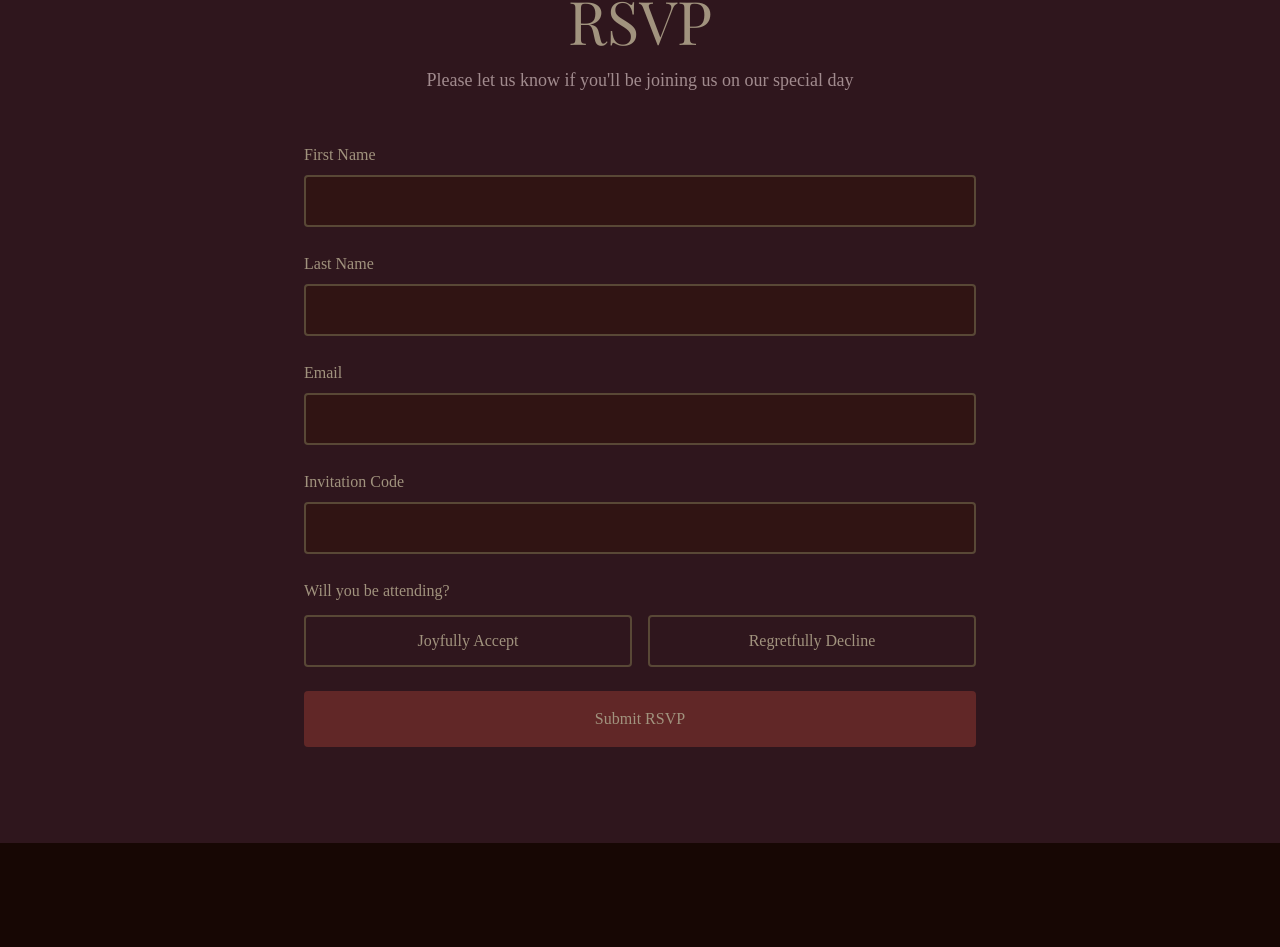
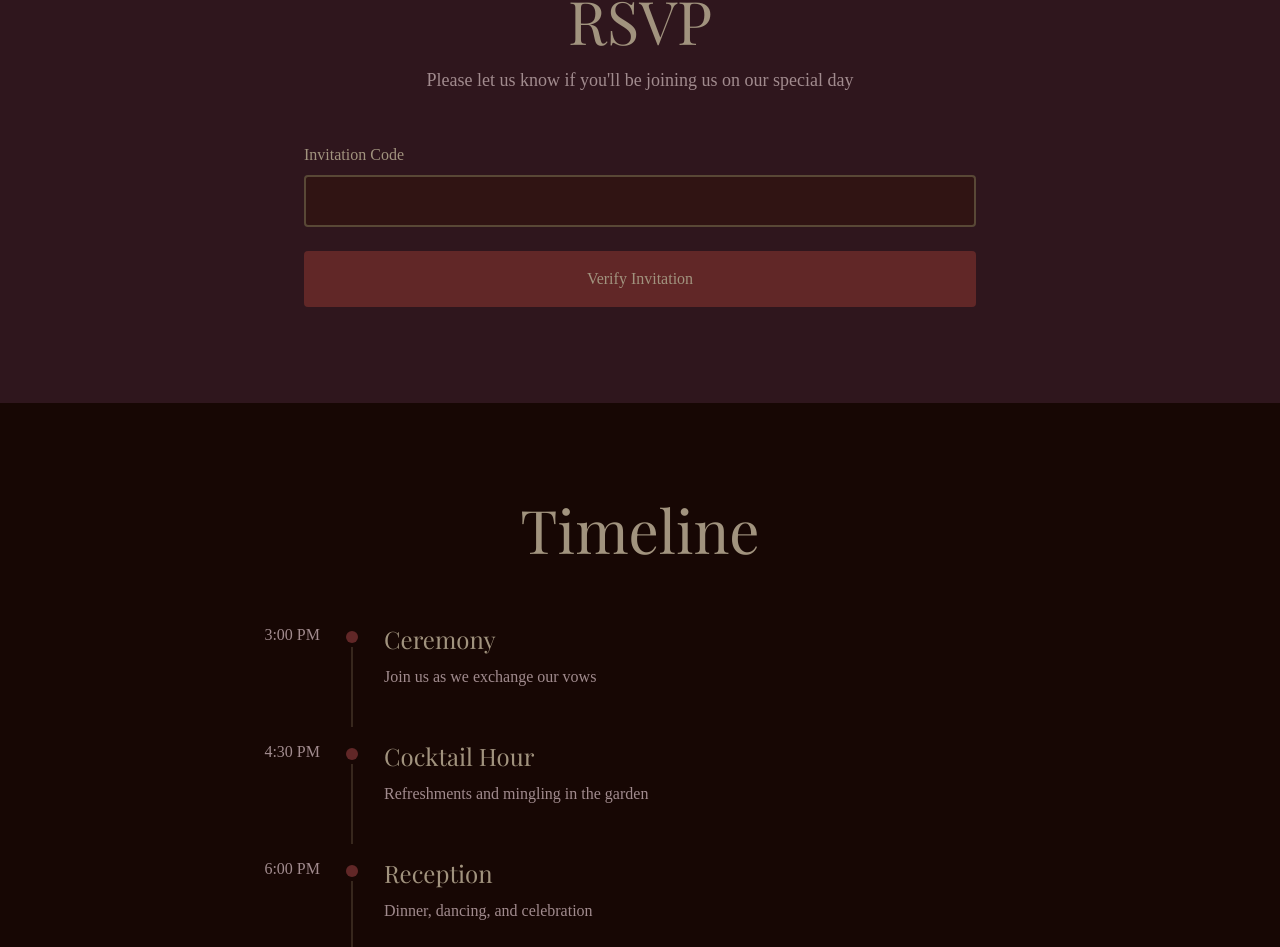
Before and after one commit to RToppin/wedding-website, a React (Vite) app: page / in a window 1280 px wide. Shown: the part 906-1853 px from the top of the page. Built offline with nearby package versions, Linux system fonts and the light colour scheme.

Commit message:
RSVP form takes invitationCode

```diff
--- a/src/pages/RSVP.jsx
+++ b/src/pages/RSVP.jsx
@@ -1,22 +1,73 @@
 import { useState } from "react";
 
 function RSVP() {
+  const [step, setStep] = useState(1);
+
   const [firstName, setFirstName] = useState("");
   const [lastName, setLastName] = useState("");
   const [email, setEmail] = useState("");
   const [invitationCode, setInvitationCode] = useState("");
-  const [attendance, setAttendance] = useState(""); // "yes" | "no"
+  const [attendance, setAttendance] = useState("");
+  const [maxGuests, setMaxGuests] = useState(null);
+  const [guestCount, setGuestCount] = useState("");
+
   const [status, setStatus] = useState({ state: "idle", msg: "" });
 
   function handleChange(e, setter) {
     setter(e.target.value);
   }
 
+  async function verifyCode(e) {
+    e.preventDefault();
+
+    if (!invitationCode.trim()) {
+      setStatus({ state: "error", msg: "Please enter your invitation code." });
+      return;
+    }
+
+    setStatus({ state: "loading", msg: "" });
+
+    try {
+      const res = await fetch(
+        `/api/sheets?code=${encodeURIComponent(invitationCode.trim())}`
+      );
+
+      if (!res.ok) throw new Error("Verification failed");
+
+      const data = await res.json();
+
+      if (!data.valid) {
+        setStatus({
+          state: "error",
+          msg: "That invitation code could not be found. Please try again.",
+        });
+        return;
+      }
+
+      const allowedGuests = Number(data.maxGuests ?? 0);
+
+      setFirstName(data.firstName || "");
+      setLastName(data.lastName || "");
+      setMaxGuests(allowedGuests);
+      setGuestCount(allowedGuests > 0 ? "1" : "0");
+      setStep(2);
+      setStatus({ state: "idle", msg: "" });
+    } catch (err) {
+      setStatus({
+        state: "error",
+        msg: "Something went wrong while verifying your code. Please try again.",
+      });
+    }
+  }
+
   async function onSubmit(e) {
     e.preventDefault();
 
     if (!firstName.trim() || !lastName.trim()) {
-      setStatus({ state: "error", msg: "Please enter a valid first and last name." });
+      setStatus({
+        state: "error",
+        msg: "Missing guest information. Please verify your code again.",
+      });
       return;
     }
 
@@ -26,8 +77,27 @@ function RSVP() {
     }
 
     if (attendance !== "yes" && attendance !== "no") {
-      setStatus({ state: "error", msg: "Please select whether you are attending." });
+      setStatus({
+        state: "error",
+        msg: "Please select whether you are attending.",
+      });
       return;
+    }
+
+    if (attendance === "yes") {
+      const parsedGuestCount = Number(guestCount);
+
+      if (
+        Number.isNaN(parsedGuestCount) ||
+        parsedGuestCount < 1 ||
+        parsedGuestCount > Number(maxGuests)
+      ) {
+        setStatus({
+          state: "error",
+          msg: "Please select a valid number of guests attending.",
+        });
+        return;
+      }
     }
 
     setStatus({ state: "loading", msg: "" });
@@ -41,44 +111,79 @@ function RSVP() {
           lastName,
           email,
           attendance,
+          invitationCode,
+          guestCount: attendance === "yes" ? Number(guestCount) : 0,
         }),
       });
 
       if (!res.ok) throw new Error("Request failed");
 
-      setStatus({ state: "success", msg: "RSVP submitted successfully!" });
+      setStatus({
+        state: "success",
+        msg: "RSVP submitted successfully!",
+      });
     } catch {
-      setStatus({ state: "error", msg: "Something went wrong. Please try again." });
+      setStatus({
+        state: "error",
+        msg: "Something went wrong. Please try again.",
+      });
     }
   }
 
+  function resetVerification() {
+    setStep(1);
+    setFirstName("");
+    setLastName("");
+    setEmail("");
+    setAttendance("");
+    setMaxGuests(null);
+    setGuestCount("");
+    setStatus({ state: "idle", msg: "" });
+  }
+
   return (
-    <section id="rsvp" className="py-24 px-8" style={{ backgroundColor: "#2F161D" }}>
+    <section
+      id="rsvp"
+      className="py-24 px-8"
+      style={{ backgroundColor: "#2F161D" }}
+    >
       <div className="max-w-2xl mx-auto">
         <h2
           className="text-center mb-4 text-5xl md:text-6xl"
-          style={{ color: "#A1937E", fontFamily: '"Playfair Display", serif' }}
+          style={{
+            color: "#A1937E",
+            fontFamily: '"Playfair Display", serif',
+          }}
         >
           RSVP
         </h2>
 
         <p
           className="text-center mb-12 text-lg"
-          style={{ color: "#A18B8E", fontFamily: '"Cormorant", serif' }}
+          style={{
+            color: "#A18B8E",
+            fontFamily: '"Cormorant", serif',
+          }}
         >
           Please let us know if you&apos;ll be joining us on our special day
         </p>
 
-        <form onSubmit={onSubmit} className="space-y-6">
+        {step === 1 && (
+          <form onSubmit={verifyCode} className="space-y-6">
             <div>
-            <label style={{ color: "#A1937E", fontFamily: '"Cormorant", serif' }}>
-              First Name
+              <label
+                style={{
+                  color: "#A1937E",
+                  fontFamily: '"Cormorant", serif',
+                }}
+              >
+                Invitation Code
               </label>
               <input
                 type="text"
                 required
-              value={firstName}
-              onChange={(e) => handleChange(e, setFirstName)}
+                value={invitationCode}
+                onChange={(e) => handleChange(e, setInvitationCode)}
                 className="mt-2 w-full border-2 rounded px-4 py-3 outline-none"
                 style={{
                   backgroundColor: "#301413",
@@ -89,27 +194,89 @@ function RSVP() {
               />
             </div>
 
-          <div>
-            <label style={{ color: "#A1937E", fontFamily: '"Cormorant", serif' }}>
-              Last Name
-            </label>
-            <input
-              type="text"
-              required
-              value={lastName}
-              onChange={(e) => handleChange(e, setLastName)}
-              className="mt-2 w-full border-2 rounded px-4 py-3 outline-none"
+            {status.msg ? (
+              <p
+                className="text-center"
+                style={{
+                  color: status.state === "error" ? "#ef4444" : "#A18B8E",
+                  fontFamily: '"Cormorant", serif',
+                }}
+              >
+                {status.msg}
+              </p>
+            ) : null}
+
+            <button
+              type="submit"
+              disabled={status.state === "loading"}
+              className="w-full py-4 rounded transition-opacity hover:opacity-90 disabled:opacity-60"
+              style={{
+                backgroundColor: "#612727",
+                color: "#A1937E",
+                fontFamily: '"Cormorant", serif',
+                border: "none",
+              }}
+            >
+              {status.state === "loading" ? "Verifying..." : "Verify Invitation"}
+            </button>
+          </form>
+        )}
+
+        {step === 2 && (
+          <form onSubmit={onSubmit} className="space-y-6">
+            <div
+              className="rounded border-2 p-4"
               style={{
                 backgroundColor: "#301413",
                 borderColor: "#594836",
+              }}
+            >
+              <p
+                style={{
                   color: "#A1937E",
                   fontFamily: '"Cormorant", serif',
                 }}
-            />
+              >
+                Verified for <strong>{firstName} {lastName}</strong>
+              </p>
+
+              {maxGuests !== null && (
+                <p
+                  className="mt-2"
+                  style={{
+                    color: "#A18B8E",
+                    fontFamily: '"Cormorant", serif',
+                  }}
+                >
+                  Invitation allows up to {maxGuests}{" "}
+                  {maxGuests === 1 ? "guest" : "guests"}.
+                </p>
+              )}
+
+              <button
+                type="button"
+                onClick={resetVerification}
+                className="mt-3 underline"
+                style={{
+                  color: "#A18B8E",
+                  fontFamily: '"Cormorant", serif',
+                  background: "none",
+                  border: "none",
+                  padding: 0,
+                  cursor: "pointer",
+                }}
+              >
+                Use a different invitation code
+              </button>
             </div>
 
             <div>
-            <label style={{ color: "#A1937E", fontFamily: '"Cormorant", serif' }}>
+              <label
+                style={{
+                  color: "#A1937E",
+                  fontFamily: '"Cormorant", serif',
+                }}
+              >
                 Email
               </label>
               <input
@@ -128,36 +295,26 @@ function RSVP() {
             </div>
 
             <div>
-            <label style={{ color: "#A1937E", fontFamily: '"Cormorant", serif' }}>
-              Invitation Code
-            </label>
-            <input
-              type="text"
-              required
-              value={invitationCode}
-              onChange={(e) => handleChange(e, setInvitationCode)}
-              className="mt-2 w-full border-2 rounded px-4 py-3 outline-none"
+              <label
                 style={{
-                backgroundColor: "#301413",
-                borderColor: "#594836",
                   color: "#A1937E",
                   fontFamily: '"Cormorant", serif',
                 }}
-            />
-          </div>
-
-          <div>
-            <label style={{ color: "#A1937E", fontFamily: '"Cormorant", serif' }}>
+              >
                 Will you be attending?
               </label>
 
               <div className="flex gap-4 mt-3">
                 <button
                   type="button"
-                onClick={() => setAttendance("yes")}
+                  onClick={() => {
+                    setAttendance("yes");
+                    if (!guestCount && maxGuests > 0) setGuestCount("1");
+                  }}
                   className="flex-1 py-3 px-6 rounded border-2 transition-opacity hover:opacity-90"
                   style={{
-                  backgroundColor: attendance === "yes" ? "#4D1519" : "transparent",
+                    backgroundColor:
+                      attendance === "yes" ? "#4D1519" : "transparent",
                     borderColor: "#594836",
                     color: "#A1937E",
                     fontFamily: '"Cormorant", serif',
@@ -168,10 +325,14 @@ function RSVP() {
 
                 <button
                   type="button"
-                onClick={() => setAttendance("no")}
+                  onClick={() => {
+                    setAttendance("no");
+                    setGuestCount("0");
+                  }}
                   className="flex-1 py-3 px-6 rounded border-2 transition-opacity hover:opacity-90"
                   style={{
-                  backgroundColor: attendance === "no" ? "#4D1519" : "transparent",
+                    backgroundColor:
+                      attendance === "no" ? "#4D1519" : "transparent",
                     borderColor: "#594836",
                     color: "#A1937E",
                     fontFamily: '"Cormorant", serif',
@@ -181,6 +342,39 @@ function RSVP() {
                 </button>
               </div>
             </div>
+
+            {attendance === "yes" && maxGuests > 0 && (
+              <div>
+                <label
+                  style={{
+                    color: "#A1937E",
+                    fontFamily: '"Cormorant", serif',
+                  }}
+                >
+                  Number Attending
+                </label>
+                <select
+                  required
+                  value={guestCount}
+                  onChange={(e) => setGuestCount(e.target.value)}
+                  className="mt-2 w-full border-2 rounded px-4 py-3 outline-none"
+                  style={{
+                    backgroundColor: "#301413",
+                    borderColor: "#594836",
+                    color: "#A1937E",
+                    fontFamily: '"Cormorant", serif',
+                  }}
+                >
+                  {Array.from({ length: maxGuests }, (_, i) => i + 1).map(
+                    (count) => (
+                      <option key={count} value={count}>
+                        {count}
+                      </option>
+                    )
+                  )}
+                </select>
+              </div>
+            )}
 
             {status.msg ? (
               <p
@@ -208,6 +402,7 @@ function RSVP() {
               {status.state === "loading" ? "Submitting..." : "Submit RSVP"}
             </button>
           </form>
+        )}
       </div>
     </section>
   );
```
Also changed, not shown: api/sheets.js (+3 -5 lines). Lines whose indentation alone changed are shown as unchanged.
